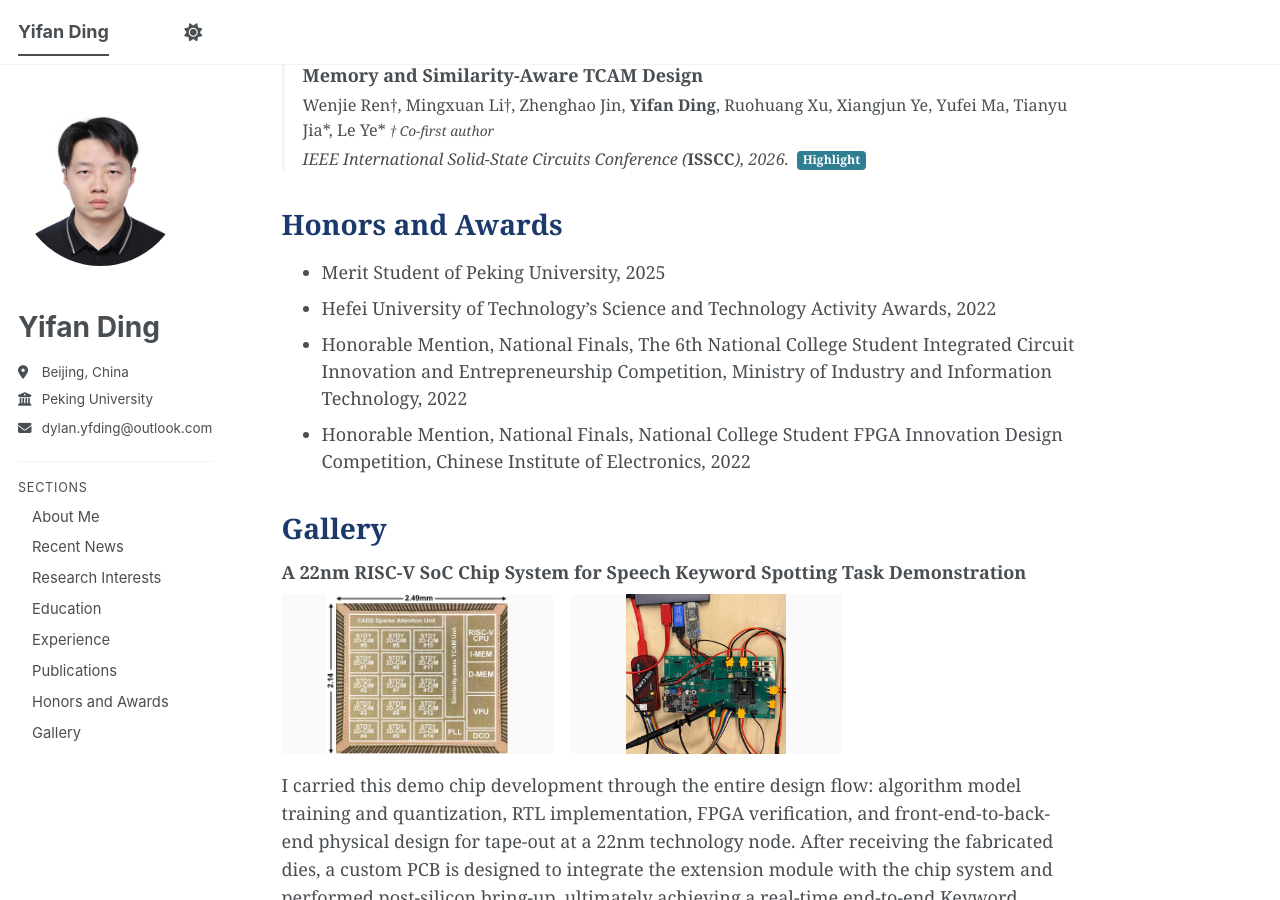
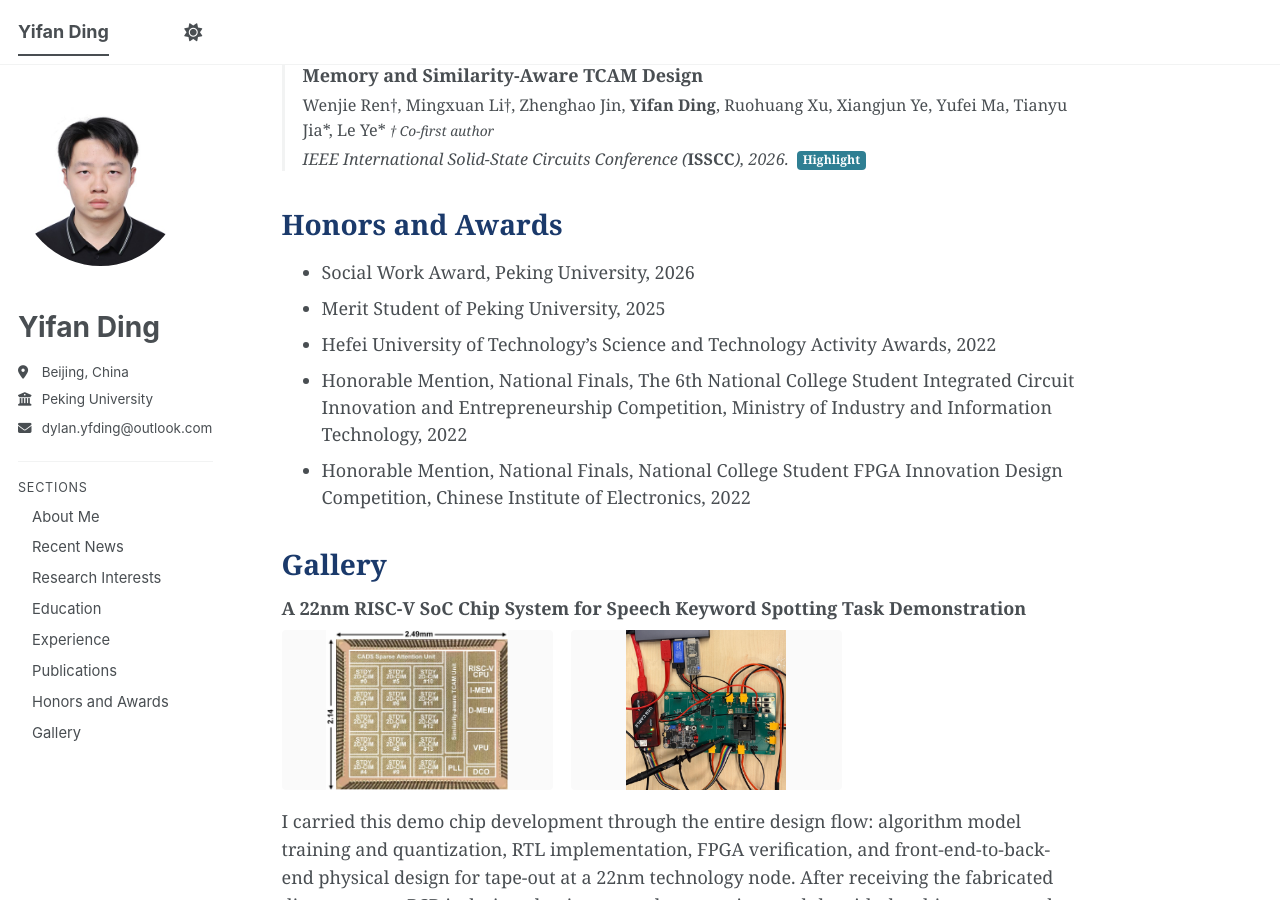
Before and after one commit to DylanDing54/DylanDing54.github.io, a Jekyll site: the page built from _pages/about.md, in a window 1280 px wide and 900 px high, scrolled down 1785 px. Built offline with Jekyll 4.4.1, drawn with Linux system fonts in a browser that asks for light colours; a style sheet for code colours, icons or effects is not loaded.

Commit message:
Add the PKU social work award
Co-Authored-By: Claude Opus 5 (1M context) <noreply@anthropic.com>

```diff
--- a/_pages/about.md
+++ b/_pages/about.md
@@ -87,6 +87,7 @@ Publications
 
 Honors and Awards
 ======
+* Social Work Award, Peking University, 2026
 * Merit Student of Peking University, 2025
 * Hefei University of Technology's Science and Technology Activity Awards, 2022
 * Honorable Mention, National Finals, The 6th National College Student Integrated Circuit Innovation and Entrepreneurship Competition, Ministry of Industry and Information Technology, 2022
```
